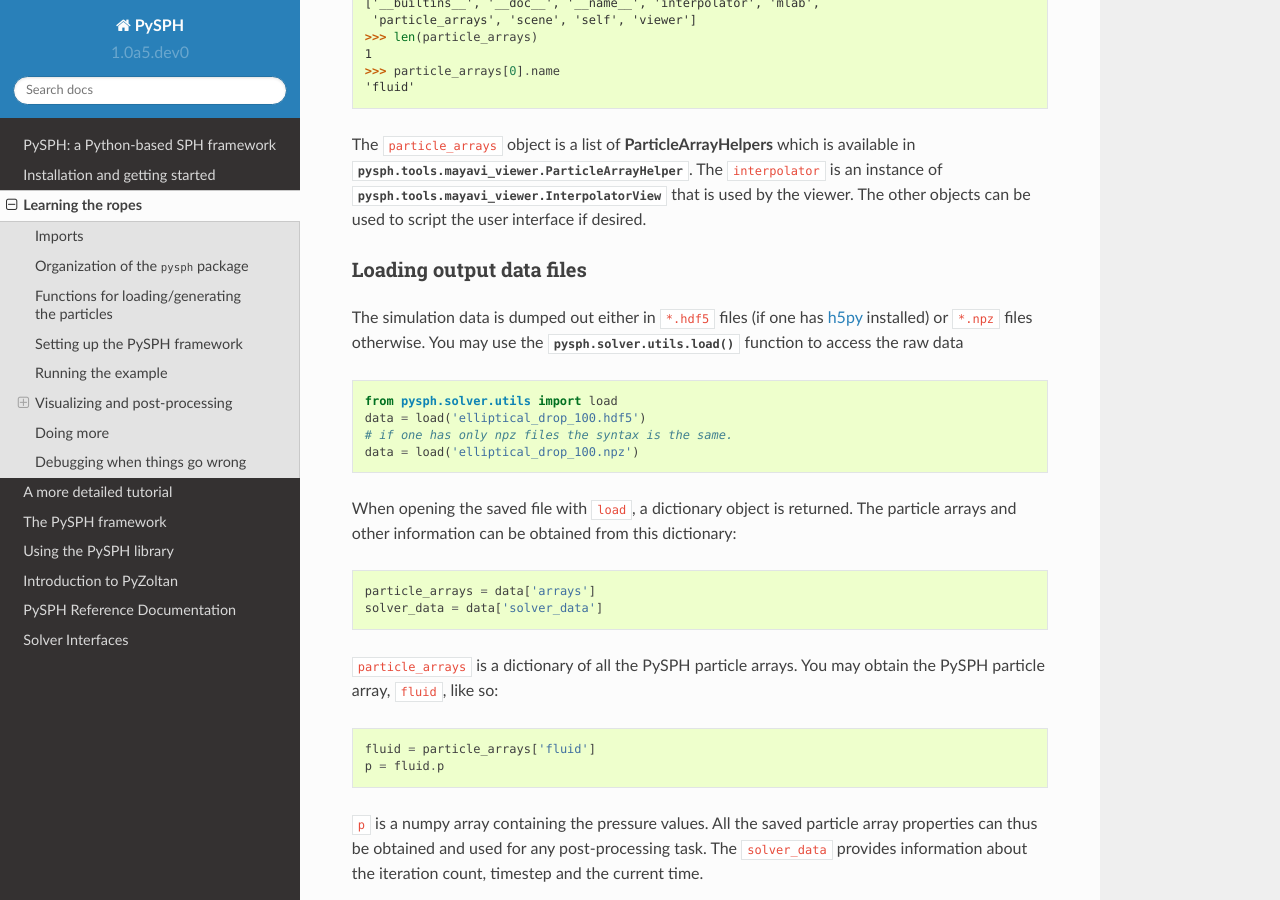
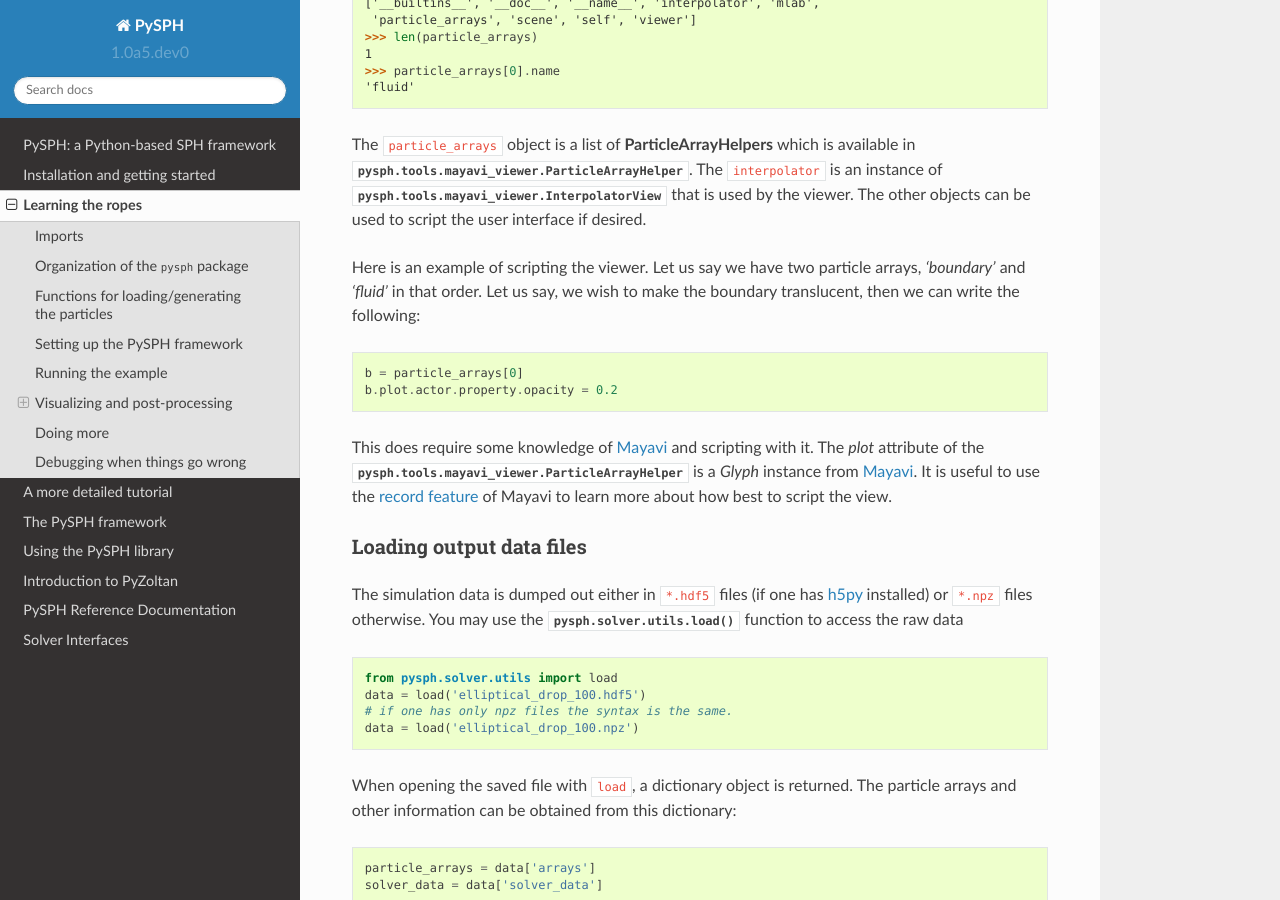
Before and after one commit to pypr/pysph, a Sphinx documentation site: the page built from docs/source/tutorial/circular_patch_simple.rst, in a window 1280 px wide and 900 px high, scrolled down 7490 px. Built offline with Sphinx 7.4.7 and the Read the Docs theme 2.0.0, drawn with Linux system fonts in a browser that asks for light colours; the version number is read from the project's files by our own code.

Commit message:
Add more documentation for scripting the viewer.

```diff
--- a/docs/source/tutorial/circular_patch_simple.rst
+++ b/docs/source/tutorial/circular_patch_simple.rst
@@ -371,6 +371,19 @@ available in :py:class:`pysph.tools.mayavi_viewer.ParticleArrayHelper`. The
 :py:class:`pysph.tools.mayavi_viewer.InterpolatorView` that is used by the
 viewer. The other objects can be used to script the user interface if desired.
 
+Here is an example of scripting the viewer. Let us say we have two particle
+arrays, `'boundary'` and `'fluid'` in that order. Let us say, we wish to make
+the boundary translucent, then we can write the following::
+
+   b = particle_arrays[0]
+   b.plot.actor.property.opacity = 0.2
+
+This does require some knowledge of Mayavi_ and scripting with it. The `plot`
+attribute of the :py:class:`pysph.tools.mayavi_viewer.ParticleArrayHelper` is
+a `Glyph` instance from Mayavi_. It is useful to use the `record feature
+<http://docs.enthought.com/mayavi/mayavi/mlab_changing_object_looks.html#changing-object-properties-interactively>`_
+of Mayavi to learn more about how best to script the view.
+
 
 Loading output data files
 ^^^^^^^^^^^^^^^^^^^^^^^^^^^
```
